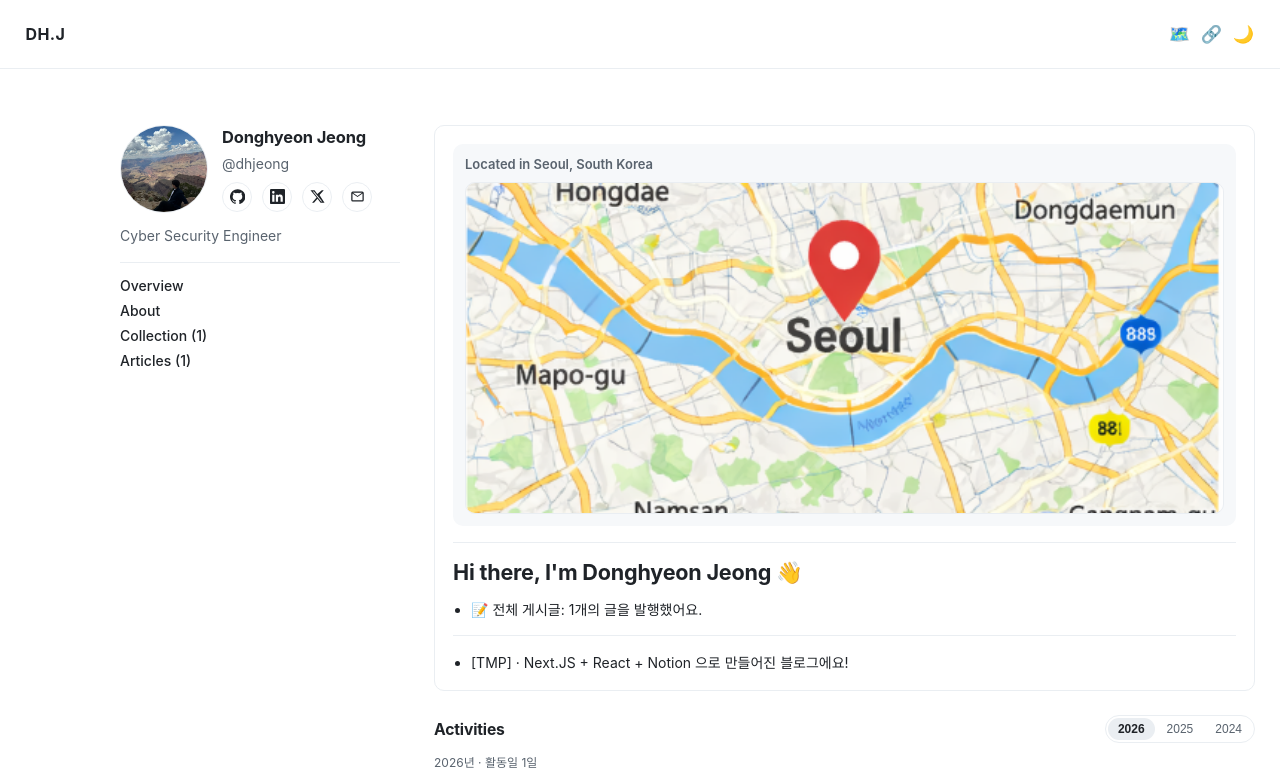
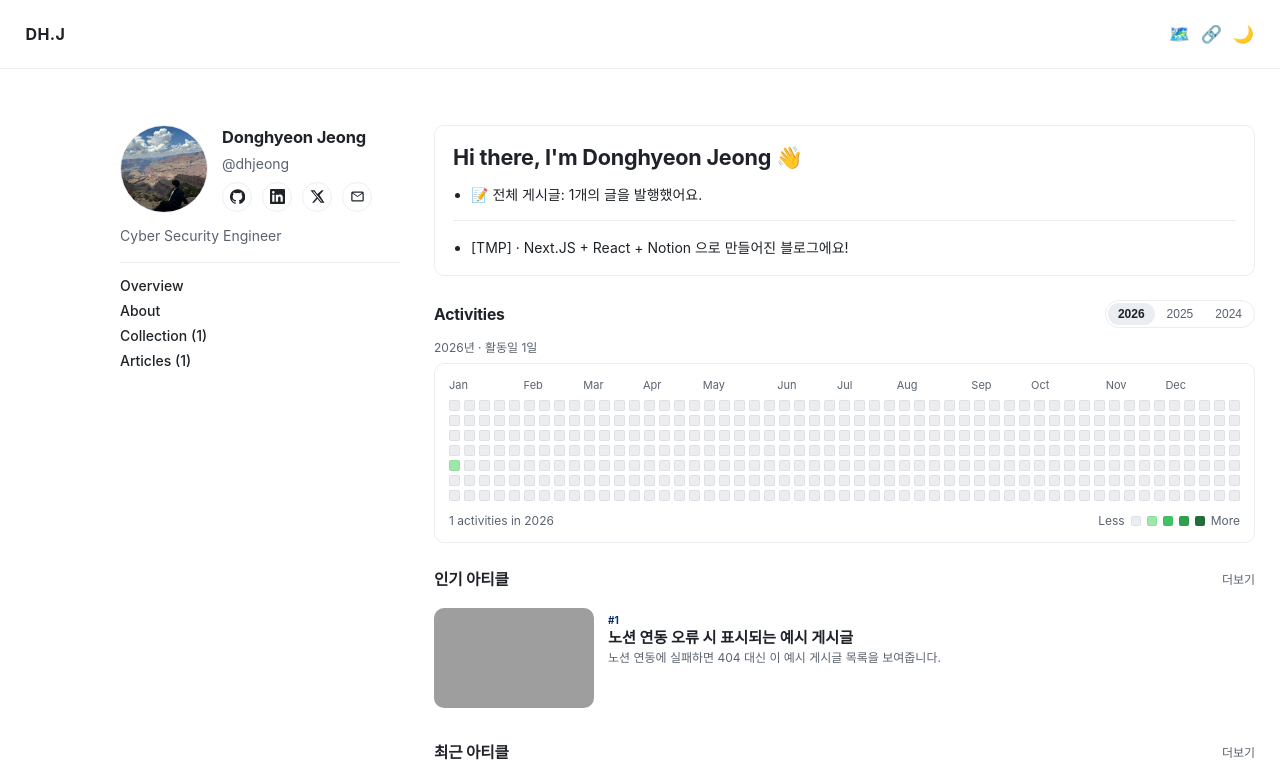
Before and after one commit to dhje0ng/blog, a Next.js app: page /overview in a window 1280 px wide. Shown: the top 777 px of the page. Built offline with nearby package versions, Linux system fonts and the light colour scheme; grey boxes are pictures that could not be loaded.

Commit message:
refactor: remove overview map section and update sitemap domain

```diff
--- a/app/globals.css
+++ b/app/globals.css
@@ -719,41 +719,6 @@ a {
   padding: 18px;
 }
 
-.overview-map-wrap {
-  width: 100%;
-}
-
-.overview-map-frame-shell {
-  width: 100%;
-  aspect-ratio: 16 / 7;
-  border-radius: 10px;
-  overflow: hidden;
-  border: 1px solid var(--line-subtle);
-  background: var(--bg);
-}
-
-.overview-map-banner {
-  width: 100%;
-  border-radius: 10px;
-  background: var(--surface);
-  padding: 12px;
-}
-
-.overview-map-banner p {
-  margin: 0 0 10px;
-  color: var(--muted);
-  font-size: 13px;
-  font-weight: 600;
-}
-
-.overview-map-frame {
-  width: 100%;
-  height: 100%;
-  border: 0;
-  display: block;
-  object-fit: cover;
-}
-
 .overview-readme-divider {
   width: 100%;
   height: 1px;
--- a/app/overview/OverviewMap.tsx
+++ /dev/null
@@ -1,63 +0,0 @@
-"use client";
-
-import Image from "next/image";
-import { useEffect, useState } from "react";
-
-type ThemeMode = "light" | "dark";
-
-const MAP_IMAGE_BY_THEME: Record<ThemeMode, { src: string; alt: string; width: number; height: number }> = {
-  light: {
-    src: "/map_light.png",
-    alt: "Seoul map (light theme)",
-    width: 509,
-    height: 308
-  },
-  dark: {
-    src: "/map_dark.png",
-    alt: "Seoul map (dark theme)",
-    width: 504,
-    height: 242
-  }
-};
-
-function getDocumentTheme(): ThemeMode {
-  if (typeof document === "undefined") {
-    return "light";
-  }
-
-  return document.documentElement.getAttribute("data-theme") === "dark" ? "dark" : "light";
-}
-
-export function OverviewMap() {
-  const [theme, setTheme] = useState<ThemeMode>("light");
-
-  useEffect(() => {
-    setTheme(getDocumentTheme());
-
-    const observer = new MutationObserver(() => {
-      setTheme(getDocumentTheme());
-    });
-
-    observer.observe(document.documentElement, {
-      attributes: true,
-      attributeFilter: ["data-theme"]
-    });
-
-    return () => observer.disconnect();
-  }, []);
-
-  const selectedMap = MAP_IMAGE_BY_THEME[theme];
-
-  return (
-    <div className="overview-map-frame-shell">
-      <Image
-        src={selectedMap.src}
-        alt={selectedMap.alt}
-        className="overview-map-frame"
-        width={selectedMap.width}
-        height={selectedMap.height}
-        sizes={`(max-width: 1040px) calc(100vw - 92px), ${selectedMap.width}px`}
-      />
-    </div>
-  );
-}
--- a/app/overview/page.tsx
+++ b/app/overview/page.tsx
@@ -5,7 +5,6 @@ import { notFound } from "next/navigation";
 import { Header } from "@/components/layout/Header";
 import { PostListItem } from "@/components/post/PostListItem";
 import { ActivityHistorySection } from "@/app/overview/ActivityHistorySection";
-import { OverviewMap } from "@/app/overview/OverviewMap";
 import { getPostsOrNull } from "@/lib/notion/safe";
 import type { PostSummary } from "@/lib/models/post";
 import siteConfig from "@/site.config";
@@ -176,13 +175,6 @@ export default async function OverviewPage() {
 
           <div className="overview-content-column">
             <article className="overview-readme" aria-label="profile introduction">
-              <div className="overview-map-banner">
-                <p>Located in Seoul, South Korea</p>
-                <div className="overview-map-wrap">
-                  <OverviewMap />
-                </div>
-              </div>
-              <div className="overview-readme-divider" aria-hidden="true" />
               <h2>Hi there, I&apos;m {siteConfig.profile.name} 👋</h2>
               <ul className="readme-bullet-list">
                 <li>📝 전체 게시글: {posts.length}개의 글을 발행했어요.</li>
--- a/app/sitemap.ts
+++ b/app/sitemap.ts
@@ -1,7 +1,7 @@
 import type { MetadataRoute } from "next";
 import { getPostsOrNull } from "@/lib/notion/safe";
 
-const BASE_URL = process.env.NEXT_PUBLIC_SITE_URL ?? "http://localhost:3000";
+const BASE_URL = process.env.NEXT_PUBLIC_SITE_URL ?? "https://dhjeong.kr";
 
 export default async function sitemap(): Promise<MetadataRoute.Sitemap> {
   const staticRoutes = ["/overview", "/about", "/articles", "/collection"];
```
